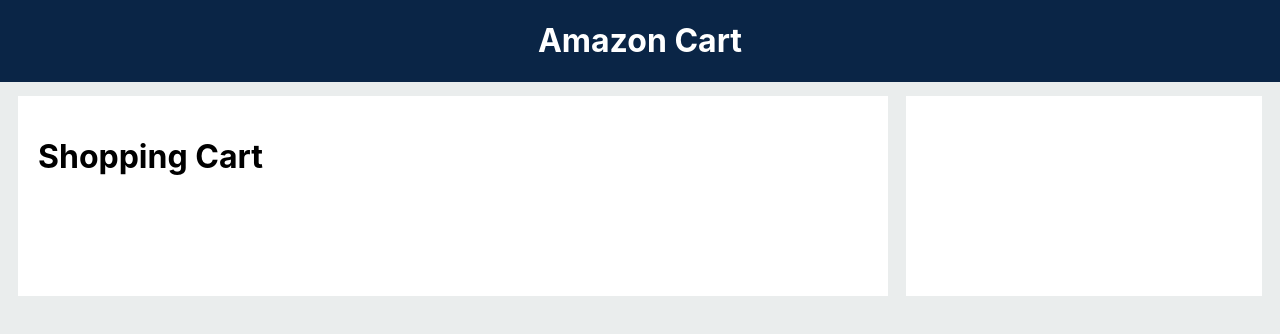
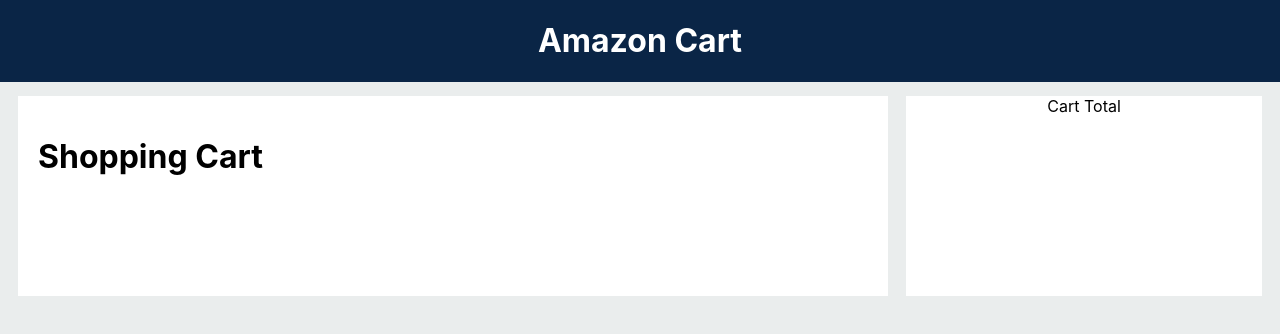
Before and after one commit to cdrmr18/react-amazon-cart, a React (Create React App) app: page / in a window 1280 px wide. Shown: the top 334 px of the page. Built offline with nearby package versions, Linux system fonts and the light colour scheme.

Commit message:
updated components

```diff
--- a/src/App.css
+++ b/src/App.css
@@ -6,7 +6,7 @@
   text-align: center;
 }
 
-.App-main {
+.AppMain {
   display: flex;
   padding: 14px 18px 0 18px;
   background-color: #eaeded;
--- a/src/App.js
+++ b/src/App.js
@@ -1,7 +1,5 @@
 import './App.css';
 import './Header.css';
-import './CartItems.css'
-import './CartTotal.css'
 import Header from './Header.js'
 import AppMain from './AppMain.js'
 
--- a/src/AppMain.js
+++ b/src/AppMain.js
@@ -1,15 +1,13 @@
 import React from 'react'
+import CartItems from './CartItems.js'
+import CartTotal from './CartTotal.js'
 
 function AppMain() {
   return (
-    <div className="App-main">
-        <div className="CartItems">
-          <h1>Shopping Cart</h1>
-        </div>
-        <div className="CartTotal">
-
-        </div>
-      </div>
+    <div className="AppMain">
+        <CartItems />
+        <CartTotal />
+    </div>
   )
 }
 
--- /dev/null
+++ b/src/CartItems.js
@@ -0,0 +1,12 @@
+import React from 'react'
+import './CartItems.css'
+
+function CartItems() {
+    return (
+        <div className="CartItems">
+          <h1>Shopping Cart</h1>
+        </div>
+    )
+}
+
+export default CartItems
--- /dev/null
+++ b/src/CartTotal.js
@@ -0,0 +1,12 @@
+import React from 'react'
+import './CartTotal.css'
+
+function CartTotal() {
+    return (
+        <div className="CartTotal">
+          Cart Total
+        </div>
+    )
+}
+
+export default CartTotal
```
